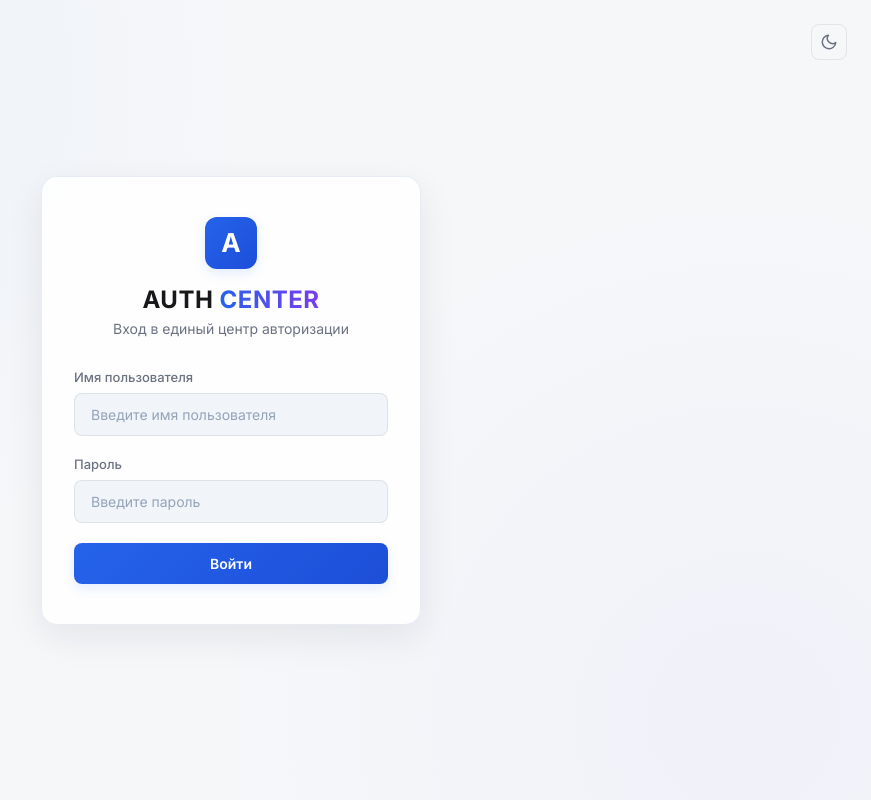
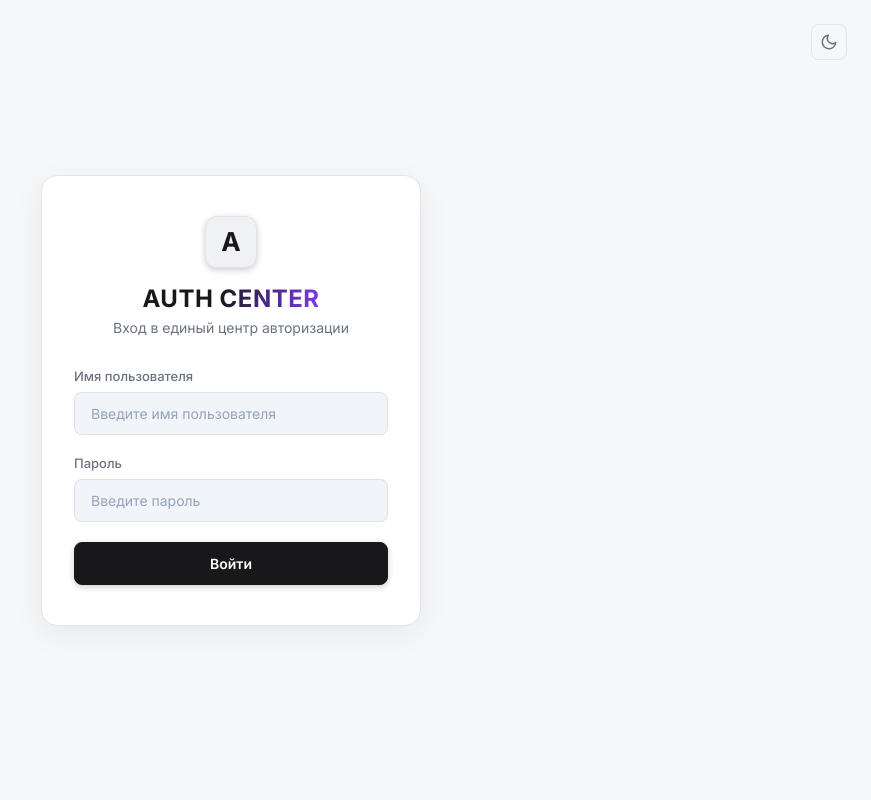
Before and after one commit to Ttolyanich/centralized-auth, a Flask app: page /login in a window 1280 px wide. Shown: the whole page, without its empty margins (409-1280 px from the left). Run offline with Flask 3, Linux system fonts and the light colour scheme; parts of the project's set-up code (start-up, migrations or seed data) failed here and were passed over.

Commit message:
fix(ui): eliminate blue gradients, switch login and dashboard to neutral gray theme

```diff
--- a/static/css/style.css
+++ b/static/css/style.css
@@ -9,9 +9,9 @@
     --text-main: #f4f4f6;
     --text-muted: #9e9ea7;
 
-    --accent: #3b82f6;
-    --accent-hover: #2563eb;
-    --accent-glow: rgba(59, 130, 246, 0.15);
+    --accent: #e4e4e7;
+    --accent-hover: #ffffff;
+    --accent-glow: rgba(255, 255, 255, 0.08);
 
     --success: #10b981;
     --danger: #ef4444;
@@ -30,9 +30,9 @@
     --text-main: #18181b;
     --text-muted: #6b7280;
 
-    --accent: #2563eb;
-    --accent-hover: #1d4ed8;
-    --accent-glow: rgba(37, 99, 235, 0.12);
+    --accent: #18181b;
+    --accent-hover: #09090b;
+    --accent-glow: rgba(0, 0, 0, 0.06);
 
     --success: #10b981;
     --danger: #ef4444;
@@ -57,9 +57,7 @@ body {
 
 /* Стилизация страницы входа */
 .login-body {
-    background: radial-gradient(circle at 10% 10%, rgba(59, 130, 246, 0.12) 0%, rgba(0, 0, 0, 0) 40%),
-                radial-gradient(circle at 90% 90%, rgba(99, 102, 241, 0.08) 0%, rgba(0, 0, 0, 0) 40%),
-                var(--bg-main);
+    background-color: var(--bg-main);
     justify-content: center;
     align-items: center;
 }
@@ -71,11 +69,9 @@ body {
 }
 
 .glass {
-    background: rgba(15, 23, 42, 0.8);
-    backdrop-filter: blur(16px);
-    -webkit-backdrop-filter: blur(16px);
+    background: var(--bg-card);
     border: 1px solid var(--border-color);
-    box-shadow: 0 12px 32px 0 rgba(0, 0, 0, 0.45);
+    box-shadow: 0 16px 40px rgba(0, 0, 0, 0.4);
 }
 
 .login-card {
@@ -89,8 +85,9 @@ body {
 }
 
 .logo-box {
-    background: linear-gradient(135deg, var(--accent), var(--accent-hover));
-    color: white;
+    background: var(--bg-offset);
+    color: var(--text-main);
+    border: 1px solid var(--border-color);
     font-weight: 800;
     width: 36px;
     height: 36px;
@@ -99,7 +96,7 @@ body {
     align-items: center;
     justify-content: center;
     font-size: 18px;
-    box-shadow: 0 4px 12px var(--accent-glow);
+    box-shadow: 0 2px 6px rgba(0, 0, 0, 0.2);
 }
 
 .logo-box.big {
@@ -123,9 +120,8 @@ body {
 }
 
 .accent-text {
-    background: linear-gradient(to right, var(--accent-hover), #a78bfa);
-    -webkit-background-clip: text;
-    -webkit-text-fill-color: transparent;
+    color: var(--text-muted);
+    font-weight: 700;
 }
 
 /* Элементы форм */
@@ -143,7 +139,7 @@ body {
 
 .form-group input, .input-wrapper input {
     width: 100%;
-    background-color: rgba(0, 0, 0, 0.2);
+    background-color: var(--bg-offset);
     border: 1px solid var(--border-color);
     border-radius: 8px;
     padding: 12px 16px;
@@ -155,14 +151,12 @@ body {
 
 .form-group input:focus, .input-wrapper input:focus {
     outline: none;
-    border-color: var(--accent);
-    box-shadow: 0 0 0 3px var(--accent-glow);
+    border-color: #52525b;
+    box-shadow: 0 0 0 2px rgba(255, 255, 255, 0.08);
 }
 
 .navbar {
-    background-color: rgba(15, 23, 42, 0.85);
-    backdrop-filter: blur(12px);
-    -webkit-backdrop-filter: blur(12px);
+    background-color: var(--bg-card);
     border-bottom: 1px solid var(--border-color);
     position: sticky;
     top: 0;
@@ -388,22 +382,22 @@ body {
 
 /* Кнопки */
 .btn-submit {
-    background: linear-gradient(135deg, var(--accent), var(--accent-hover));
-    color: white;
-    border: none;
+    background-color: #f4f4f5;
+    color: #141416;
+    border: 1px solid #ffffff;
     border-radius: 8px;
     padding: 12px 24px;
     font-size: 14px;
     font-weight: 600;
     cursor: pointer;
     transition: all 0.2s ease;
-    box-shadow: 0 4px 12px var(--accent-glow);
+    box-shadow: 0 2px 6px rgba(0, 0, 0, 0.2);
 }
 
 .btn-submit:hover {
-    transform: translateY(-1px);
-    box-shadow: 0 6px 16px var(--accent-glow);
-    filter: brightness(1.1);
+    background-color: #ffffff;
+    color: #000000;
+    box-shadow: 0 4px 12px rgba(255, 255, 255, 0.15);
 }
 
 .btn-submit:active {
@@ -417,8 +411,20 @@ body {
 .btn-submit:disabled {
     background: var(--bg-offset);
     color: var(--text-muted);
+    border-color: var(--border-color);
     cursor: not-allowed;
     box-shadow: none;
+}
+
+.light-theme .btn-submit {
+    background-color: #18181b;
+    color: #ffffff;
+    border: 1px solid #18181b;
+}
+
+.light-theme .btn-submit:hover {
+    background-color: #27272a;
+    color: #ffffff;
 }
 
 /* Таблицы */
@@ -815,27 +821,26 @@ body {
 }
 
 .tab-btn.active {
-    background-color: rgba(59, 130, 246, 0.12);
-    color: var(--accent);
+    background-color: var(--bg-offset);
+    color: var(--text-main);
     border: 1px solid var(--border-color);
-    box-shadow: 0 4px 12px rgba(59, 130, 246, 0.08);
+    box-shadow: 0 1px 3px rgba(0, 0, 0, 0.1);
 }
 
 /* Дополнительные стили для светлой темы */
 .light-theme .glass {
-    background: rgba(255, 255, 255, 0.85);
-    border: 1px solid rgba(226, 232, 240, 0.8);
-    box-shadow: 0 12px 36px 0 rgba(15, 23, 42, 0.08);
+    background: var(--bg-card);
+    border: 1px solid var(--border-color);
+    box-shadow: 0 8px 32px 0 rgba(0, 0, 0, 0.06);
 }
 
 .light-theme .login-body {
-    background: radial-gradient(circle at 10% 10%, rgba(59, 130, 246, 0.06) 0%, rgba(255, 255, 255, 0) 40%),
-                radial-gradient(circle at 90% 90%, rgba(99, 102, 241, 0.04) 0%, rgba(255, 255, 255, 0) 40%),
-                var(--bg-main);
+    background-color: var(--bg-main);
 }
 
 .light-theme .navbar {
-    background-color: rgba(255, 255, 255, 0.8);
+    background-color: var(--bg-card);
+    border-bottom: 1px solid var(--border-color);
 }
 
 .light-theme .data-table th {
```
